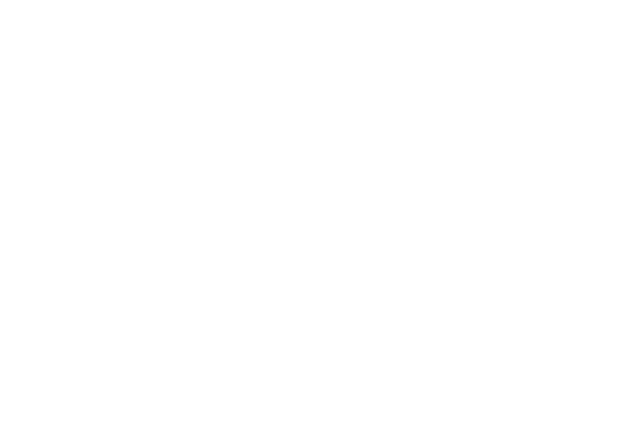
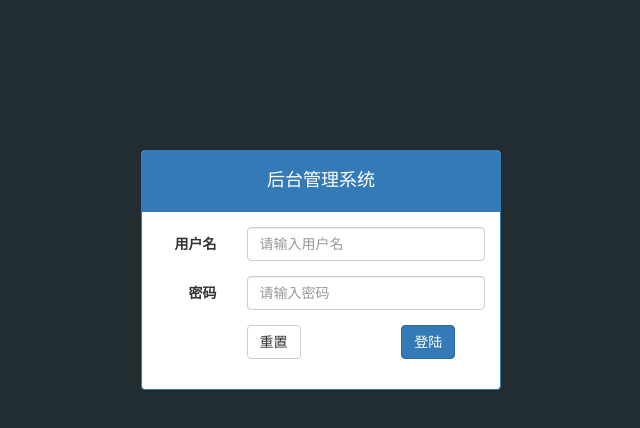
Before and after one commit to hulinghao/letao_first, a website: page public/manage_self/login.html in a window 1280 px wide. Shown: the whole page, without its empty margins (319-959 px from the left). Drawn offline with Linux system fonts and the light colour scheme.

Commit message:
完成登陆页静态布局

```diff
--- a/public/manage_self/css/common.css
+++ b/public/manage_self/css/common.css
@@ -0,0 +1,7 @@
+/* 登陆页背景 */
+.login_bg{
+    background-color: #222D32;
+}
+.mt_150{
+    margin-top: 150px;
+}
--- a/public/manage_self/login.html
+++ b/public/manage_self/login.html
@@ -1,5 +1,6 @@
 <!DOCTYPE html>
 <html lang="en">
+
 <head>
     <meta charset="UTF-8">
     <meta name="viewport" content="width=device-width, initial-scale=1.0">
@@ -10,9 +11,45 @@
     <!-- 导入自己的样式 -->
     <link rel="stylesheet" href="./css/common.css">
 </head>
-<body>
 
+<body class='login_bg'>
+    <div class="container">
+        <div class="row">
+            <div class="col-xs-4 col-xs-offset-4">
+                <!-- 面板 -->
+                <div class="panel mt_150 panel-primary">
+                    <div class="panel-heading  text-center">
+                        <h4>后台管理系统</h4>
+                    </div>
+                    <div class="panel-body">
+                        <form class="form-horizontal">
+                            <div class="form-group">
+                                <label for="userEmail" class="col-sm-3 control-label">用户名</label>
+                                <div class="col-sm-9">
+                                    <input type="text" name='username' autocomplete="off" class="form-control" id="userEmail" placeholder="请输入用户名">
+                                </div>
+                            </div>
+                            <div class="form-group">
+                                <label for="userPass" class="col-sm-3 control-label">密码</label>
+                                <div class="col-sm-9">
+                                    <input type="password" name='password' class="form-control" id="userPass" placeholder="请输入密码">
+                                </div>
+                            </div>
+                            <div class="form-group">
+                                <div class="col-sm-offset-3 col-sm-8">
+                                    <button type="reset" class="btn btn-default">重置</button>
+                                    <button type="submit" class="btn btn-primary pull-right">登陆</button>
+                                </div>
+                            </div>
+                        </form>
+                    </div>
+                </div>
+            </div>
+        </div>
+
+    </div>
 </body>
+
 </html>
 <!-- 导入jQ -->
 <script src="./lib/jquery/jquery.min.js"></script>
```
